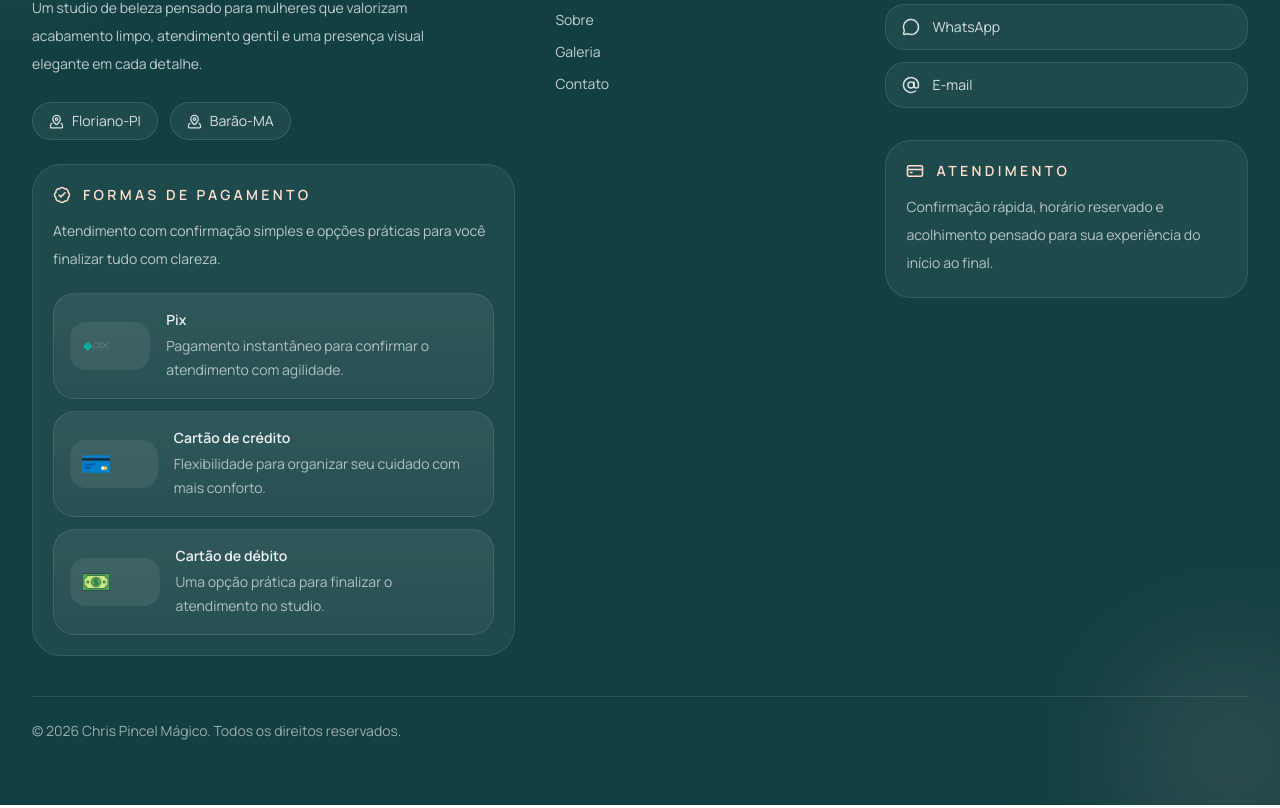
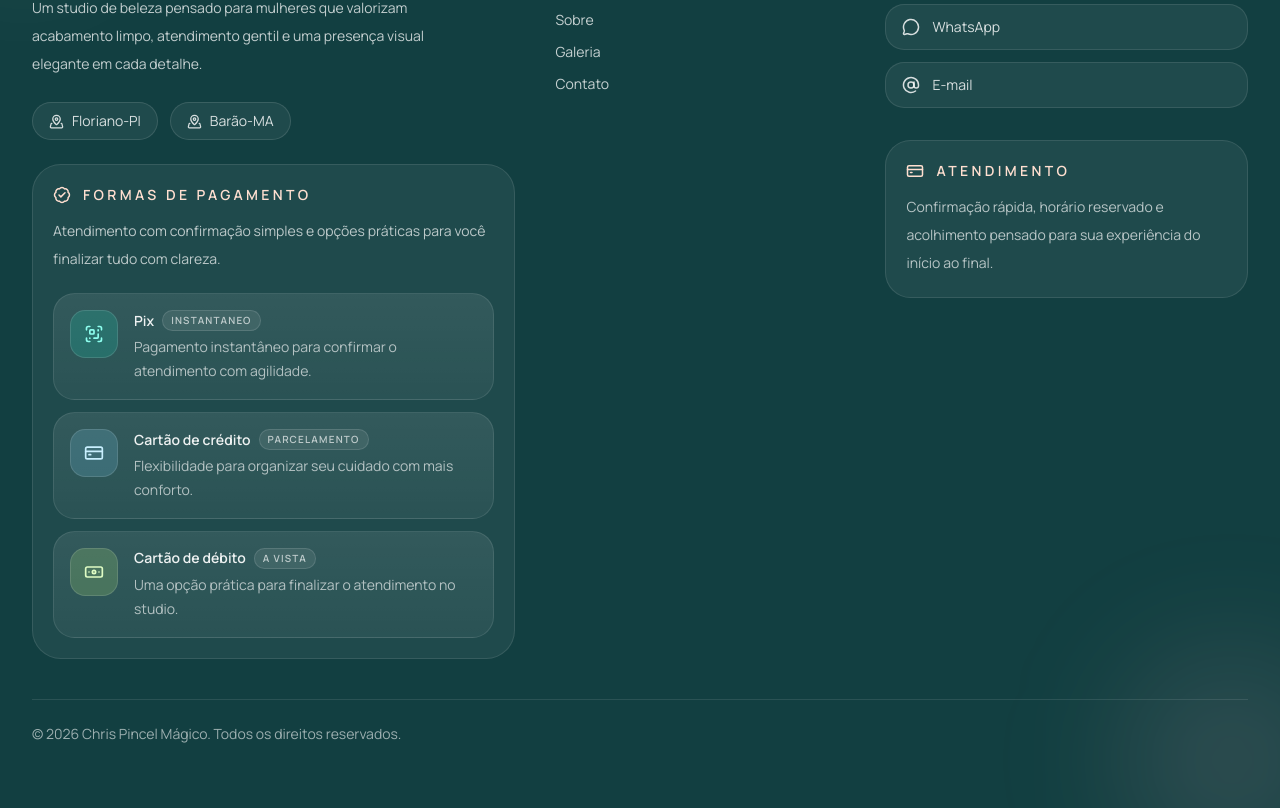
Before and after one commit to PedroBosa/chrispincelmagico, a Next.js app: page / in a window 1280 px wide. Shown: the part 8544-9352 px from the top of the page. Built offline with nearby package versions, Linux system fonts and the light colour scheme.

Commit message:
feat: refresh payment icons and footer cards

```diff
--- a/components/Footer.jsx
+++ b/components/Footer.jsx
@@ -2,10 +2,12 @@ import Image from "next/image";
 import {
   AtSign,
   BadgeCheck,
+  Banknote,
   Camera,
   CreditCard,
   MapPinned,
   MessageCircle,
+  ScanQrCode,
 } from "lucide-react";
 import Container from "@/components/Container";
 import {
@@ -34,6 +36,24 @@ const paymentMeta = {
   Débito: {
     title: "Cartão de débito",
     description: "Uma opção prática para finalizar o atendimento no studio.",
+  },
+};
+
+const paymentVisuals = {
+  Pix: {
+    Icon: ScanQrCode,
+    iconSurface: "bg-[#19e4c4]/18 text-[#8effef]",
+    badge: "instantaneo",
+  },
+  Crédito: {
+    Icon: CreditCard,
+    iconSurface: "bg-[#86d9ff]/18 text-[#c9f0ff]",
+    badge: "parcelamento",
+  },
+  Débito: {
+    Icon: Banknote,
+    iconSurface: "bg-[#b7f07b]/20 text-[#dffcc4]",
+    badge: "a vista",
   },
 };
 
@@ -93,28 +113,28 @@ export default function Footer() {
                     title: method.label,
                     description: "Disponível no atendimento.",
                   };
+                  const visual = paymentVisuals[method.label] ?? paymentVisuals.Pix;
+                  const PaymentIcon = visual.Icon;
 
                   return (
                     <div
                       key={method.label}
-                      className="rounded-[1.35rem] border border-white/10 bg-[linear-gradient(180deg,rgba(255,255,255,0.08),rgba(255,255,255,0.04))] px-4 py-4"
+                      className="group rounded-[1.35rem] border border-white/10 bg-[linear-gradient(180deg,rgba(255,255,255,0.09),rgba(255,255,255,0.05))] px-4 py-4"
                     >
-                      <div className="flex items-center gap-4">
-                        <div className="flex h-12 min-w-0 items-center rounded-[1rem] bg-white/8 px-3">
-                          <div className="relative h-7 w-20">
-                            <Image
-                              src={method.src}
-                              alt={method.label}
-                              fill
-                              loading="eager"
-                              sizes="80px"
-                              className="object-contain object-left"
-                            />
-                          </div>
+                      <div className="flex items-start gap-4">
+                        <div
+                          className={`flex h-12 w-12 shrink-0 items-center justify-center rounded-[0.95rem] border border-white/12 ${visual.iconSurface}`}
+                        >
+                          <PaymentIcon size={20} />
                         </div>
 
                         <div className="min-w-0">
-                          <p className="text-sm font-semibold text-white/92">{meta.title}</p>
+                          <div className="flex flex-wrap items-center gap-2">
+                            <p className="text-sm font-semibold text-white/92">{meta.title}</p>
+                            <span className="rounded-full border border-white/12 bg-white/8 px-2 py-0.5 text-[0.62rem] font-semibold uppercase tracking-[0.12em] text-white/66">
+                              {visual.badge}
+                            </span>
+                          </div>
                           <p className="mt-1 text-sm leading-6 text-white/64">
                             {meta.description}
                           </p>
```
